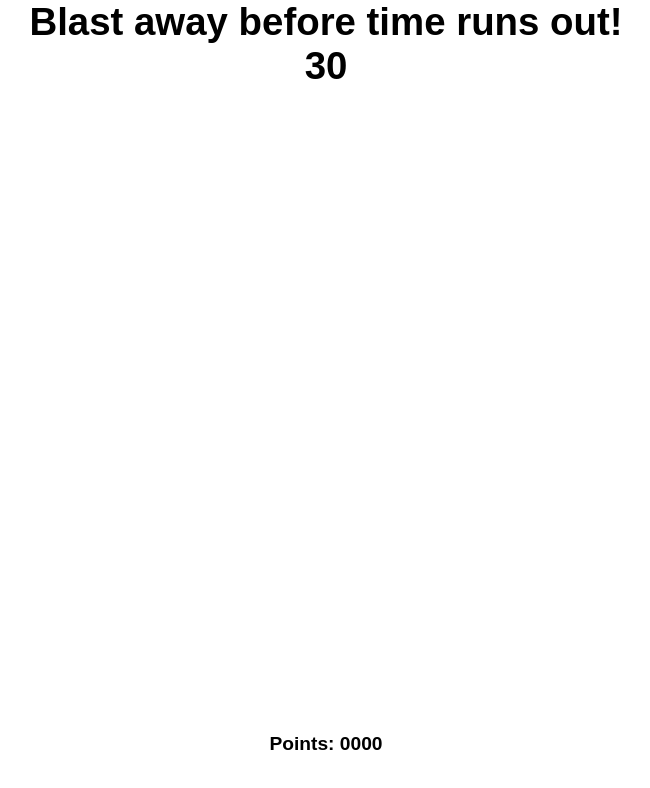
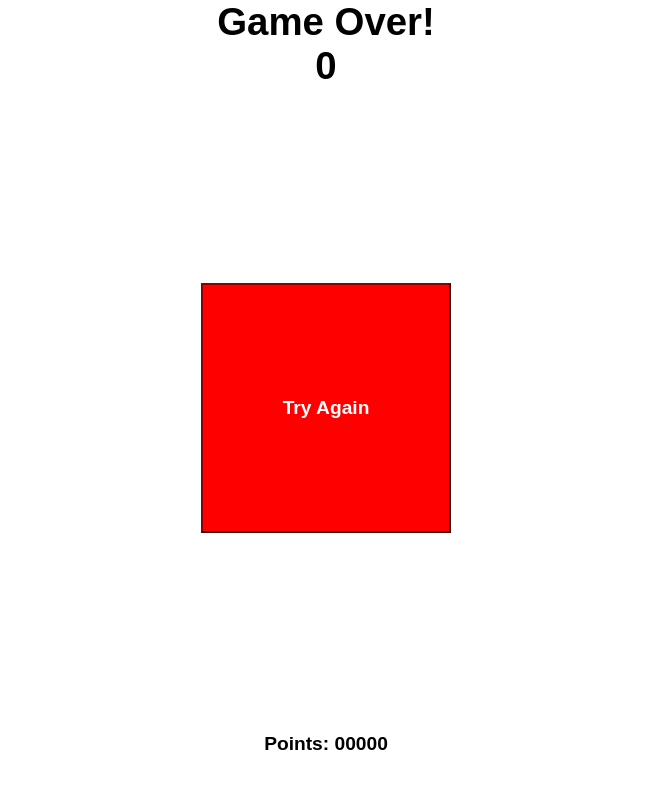
Before and after one commit to arethk/face-blaster, a plain HTML site: page index.html in a window 1280 px wide. Shown: the whole page, without its empty margins (314-964 px from the left). Drawn offline with Linux system fonts and the light colour scheme.

Commit message:
moving game along

```diff
--- a/index.html
+++ b/index.html
@@ -14,13 +14,12 @@
         <button type="button" class="start-button" onclick="startFaceBlaster()">Start Face Blaster</button>
     </div>
     <div class="game">
-        <div class="header">
-            Blast away before time runs out!
-        </div>
-        <div class="time">
-            30
-        </div>
+        <div class="header"></div>
+        <div class="time"></div>
         <div class="levels">
+            <div class="gameover">
+                <button type="button" class="tryagain-button" onclick="tryAgain()">Try Again</button>
+            </div>
             <div class="level1">
                 <div class="cell0"></div>
                 <div class="cell1"></div>
@@ -41,7 +40,7 @@
             </div>
         </div>
         <div class="footer">
-            Points: <span class="points">0000</span>
+            Points: <span class="points"></span>
         </div>
     </div>
     <audio id="soundStart" preload="auto">
--- a/js/script.js
+++ b/js/script.js
@@ -1,3 +1,131 @@
+class FaceBlaster {
+    constructor() {
+        // singelton
+        if (FaceBlaster.instance) {
+            return FaceBlaster.instance;
+        }
+        FaceBlaster.instance = this;
+        // make the ui selectors handy and setup event listeners
+        this.header = document.querySelector(".header");
+        this.time = document.querySelector(".time");
+        this.points = document.querySelector(".points");
+        this.levels = document.querySelector(".levels");
+        this.gameover = document.querySelector(".gameover");
+        this.level1 = document.querySelector(".level1");
+        this.levels.addEventListener("click", this.handleLevelElementClick);
+    }
+
+    reset() {
+        this.level = 0;
+        this.setHeader("Start Blasting Faces!");
+        this.setTime(10);
+        this.setPoints(0);
+        this.hideAllLevelElements();
+        this.runGame();
+    }
+
+    hideAllLevelElements() {
+        const levelsElement = document.querySelector(".levels");
+        if (levelsElement) {
+            Array.from(levelsElement.children).forEach((container) => {
+                container.classList.add("hide");
+            });
+        } else {
+            console.error("Levels element not found");
+        }
+    }
+
+    runGame() {
+        switch (this.level) {
+            case 0:
+                this.runLevel1();
+                break;
+            default:
+                console.log("Next Level");
+        }
+    }
+
+    startTimer(time) {
+        this.setTime(time);
+        this.interval = setInterval(() => {
+            const newTime = this.getTime() - 1;
+            this.setTime(newTime);
+            if (newTime === 0) {
+                clearInterval(this.interval);
+                this.handleTimesUp();
+            }
+        }, 1000);
+    }
+
+    runLevel1() {
+        this.level1.classList.remove("hide");
+        this.startTimer(3);
+    }
+
+    handleTimesUp() {
+        this.setHeader("Game Over!");
+        this.hideAllLevelElements();
+        this.gameover.classList.remove("hide");
+    }
+
+    setHeader(message) {
+        this.header.innerHTML = message;
+    }
+
+    setPoints(value) {
+        this.points.innerHTML = (value + "").padStart(5, "0");
+    }
+
+    getPoints() {
+        return parseInt(this.points.innerHTML);
+    }
+
+    setTime(value) {
+        this.time.innerHTML = value;
+    }
+
+    getTime() {
+        return parseInt(this.time.innerHTML);
+    }
+
+    fadeElement(element) {
+        if (element && element.style) {
+            element.style.opacity = 1;
+            let timeout = 0;
+            let max = 100;
+            for (let i = 0; i <= max; i++) {
+                timeout += 10;
+                setTimeout(() => {
+                    let newOpacity = element.style.opacity - 0.01 < 0 ? 0 : element.style.opacity - 0.01;
+                    if (i === max) {
+                        newOpacity = 0;
+                    }
+                    element.style.opacity = newOpacity;
+                }, timeout);
+            }
+        } else {
+            console.error("element not found, cannot fade");
+        }
+    }
+
+    handleLevelElementClick(e) {
+        console.log(e);
+    }
+
+    destroy() {
+        if (this.interval) {
+            clearInterval(this.interval);
+        }
+    }
+}
+
+const app = new FaceBlaster();
+app.reset();
+
+window.onbeforeunload = function () {
+    app.destroy();
+}
+
 function startFaceBlaster() {
     const startMenu = document.querySelector(".start-menu");
     startMenu.classList.add("hide");
@@ -14,3 +142,7 @@ function playSound(id) {
         console.error("Sound not found");
     }
 }
+
+function tryAgain() {
+    app.reset();
+}
--- a/style/style.css
+++ b/style/style.css
@@ -26,8 +26,29 @@ body {
     border-color: darkmagenta;
 }
 
+.gameover {
+    width: 100%;
+    height: 80vh;
+    overflow: hidden;
+    display: flex;
+    justify-content: center;
+    align-items: center;
+}
+
+.tryagain-button {
+    background-color: red;
+    cursor: pointer;
+    color: white;
+    font-weight: bold;
+    height: 250px;
+    width: 250px;
+    font-size: larger;
+    border-color: darkred;
+}
+
 .hide {
-    display: none;
+    display: none !important;
+    visibility: hidden;
 }
 
 .game {
@@ -61,4 +82,5 @@ body {
     grid-template-rows: repeat(4, minmax(10px, 1fr));
     grid-template-columns: repeat(4, minmax(20px, 1fr));
     margin: auto;
+    cursor: pointer;
 }
```
